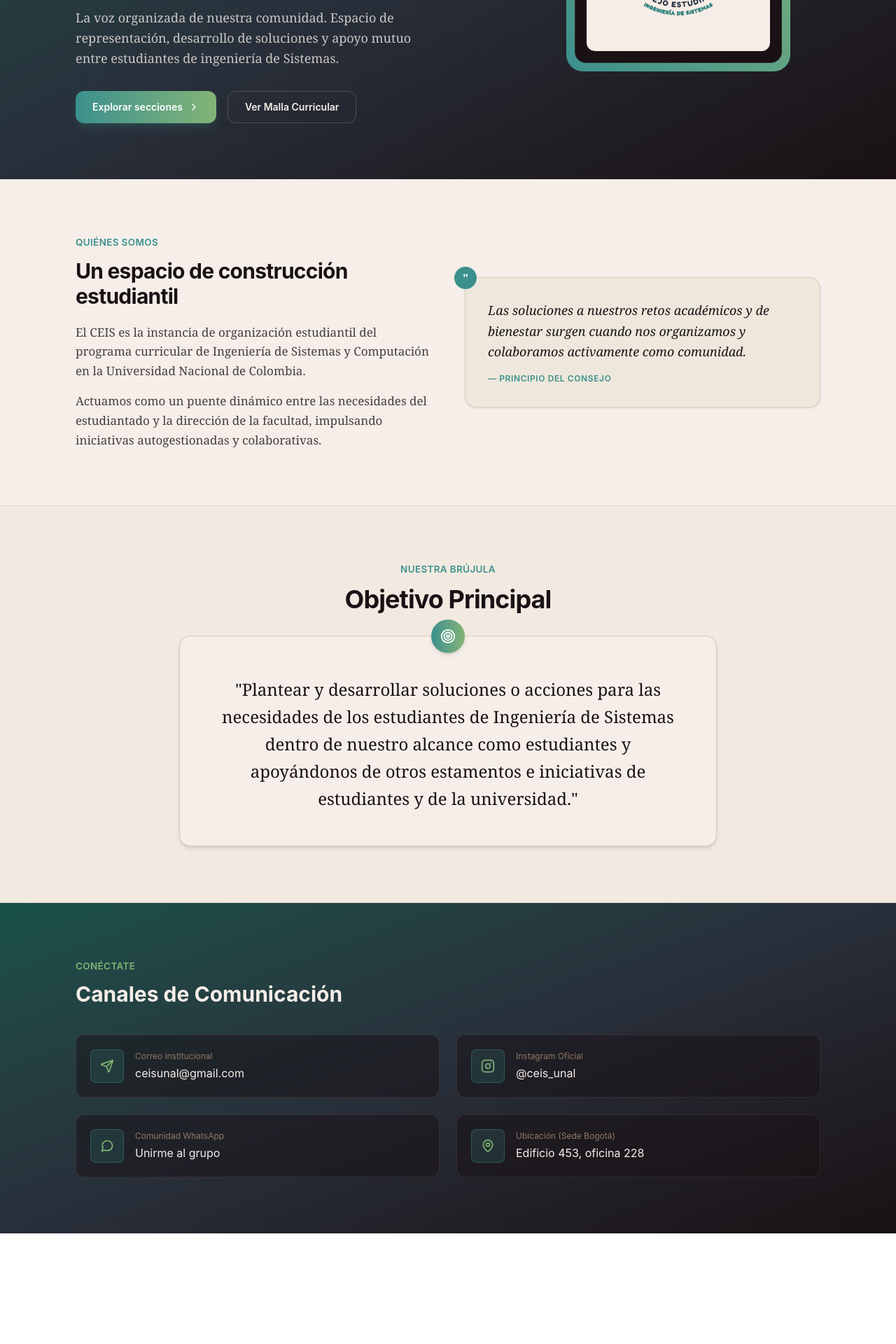
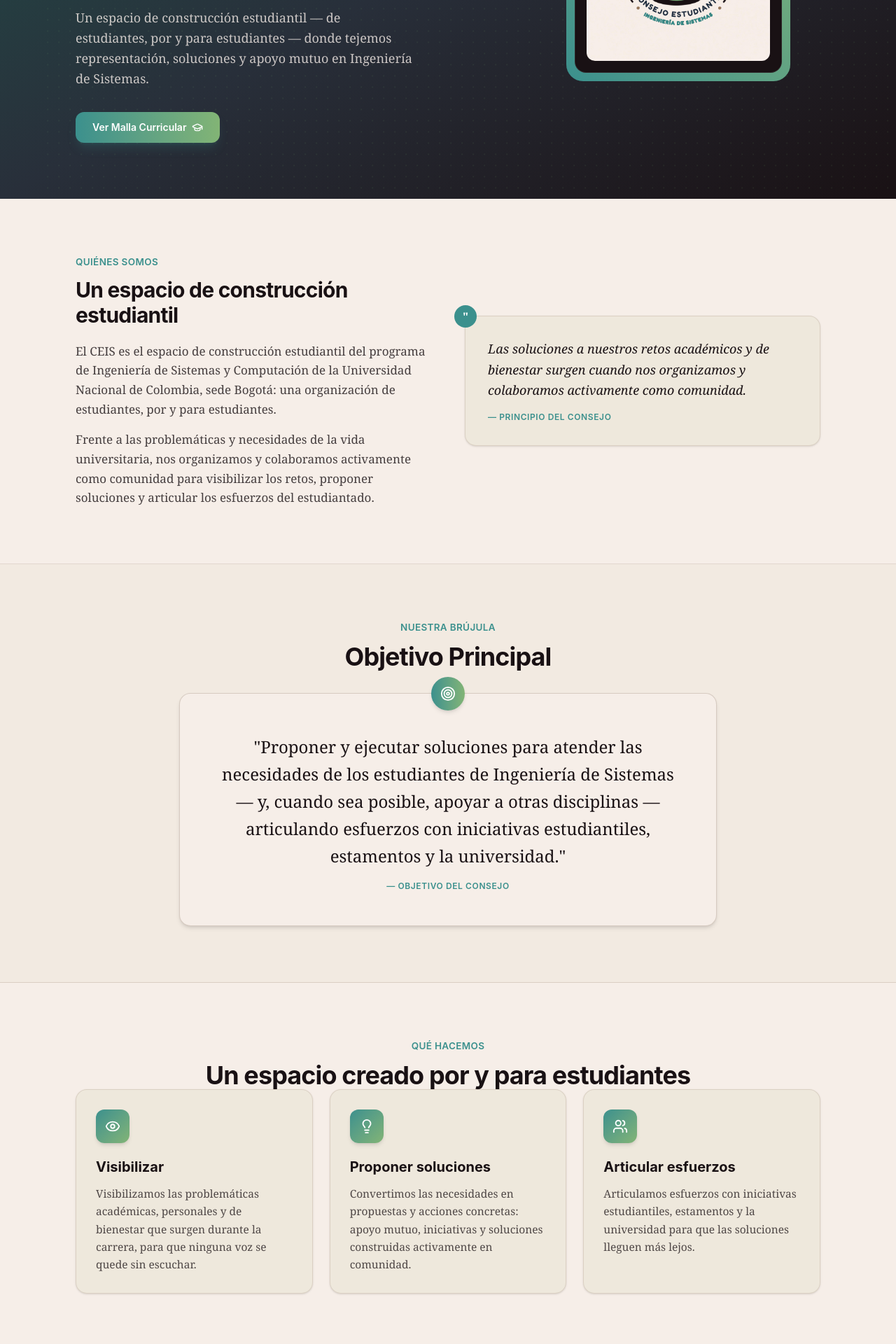
Before and after one commit to NikkoWebDev/ceis-unal, a React (Vite) app: page / in a window 1280 px wide. Shown: the part 480-2400 px from the top of the page at 70% size. Before the commit the page ends 2242 px from the top, so only its background shows below. Built offline with nearby package versions, Linux system fonts and the light colour scheme.

Commit message:
feat: add PilaresSection and enhance scroll animations for improved visibility

```diff
--- a/src/App.jsx
+++ b/src/App.jsx
@@ -1,5 +1,5 @@
 import React, { useState, useRef, useEffect, useLayoutEffect, useCallback } from 'react';
-import { Send, MapPin, ChevronRight, Sparkles, ArrowLeft, Info, Moon, Sun, Eye, EyeOff, ExternalLink, Layers } from 'lucide-react';
+import { Send, MapPin, Sparkles, ArrowLeft, Info, Moon, Sun, Eye, EyeOff, ExternalLink, Layers, GraduationCap, Lightbulb, Users } from 'lucide-react';
 
 /* ================= HOOKS ================= */
 
@@ -19,22 +19,23 @@
 
 function useScrollAnimation(threshold = 0.15) {
   const ref = useRef(null);
+  const [visible, setVisible] = useState(false);
   useEffect(() => {
     const el = ref.current;
-    if (!el) return;
+    if (!el || visible) return;
     const observer = new IntersectionObserver(
       ([entry]) => {
         if (entry.isIntersecting) {
-          el.classList.add('is-visible');
-          observer.unobserve(el);
+          setVisible(true);
+          observer.disconnect();
         }
       },
       { threshold, rootMargin: '0px 0px -40px 0px' }
     );
     observer.observe(el);
     return () => observer.disconnect();
-  }, [threshold]);
-  return ref;
+  }, [threshold, visible]);
+  return [ref, visible];
 }
 
 function useParallax(speed = 0.3) {
@@ -112,13 +113,13 @@
             {currentView === 'home' && (
               <>
                 <a href="#quienes-somos" onClick={(e) => handleNavClick(e, 'quienes-somos')} className={`transition-colors ${darkMode ? 'text-[#aeb8a4] hover:text-[#f0eee2]' : 'text-[#907A67] hover:text-[#191114]'}`}>Quiénes somos</a>
-                <a href="#objetivo" onClick={(e) => handleNavClick(e, 'objetivo')} className={`transition-colors ${darkMode ? 'text-[#aeb8a4] hover:text-[#f0eee2]' : 'text-[#907A67] hover:text-[#191114]'}`}>Nuestro Objetivo</a>
-                <a href="#espacio-interactivo" onClick={(e) => handleNavClick(e, 'espacio-interactivo')} className={`transition-colors ${darkMode ? 'text-[#aeb8a4] hover:text-[#f0eee2]' : 'text-[#907A67] hover:text-[#191114]'}`}>Comisiones y Consejo</a>
+                    <a href="#objetivo" onClick={(e) => handleNavClick(e, 'objetivo')} className={`transition-colors ${darkMode ? 'text-[#aeb8a4] hover:text-[#f0eee2]' : 'text-[#907A67] hover:text-[#191114]'}`}>Nuestro Objetivo</a>
+                    <a href="#que-hacemos" onClick={(e) => handleNavClick(e, 'que-hacemos')} className={`transition-colors ${darkMode ? 'text-[#aeb8a4] hover:text-[#f0eee2]' : 'text-[#907A67] hover:text-[#191114]'}`}>Qué hacemos</a>
               </>
             )}
 
             <button
-              onClick={() => setCurrentView('malla')}
+              onClick={() => { setCurrentView('malla'); window.scrollTo({ top: 0 }); }}
               className={`transition-colors font-medium bg-transparent border-none cursor-pointer text-sm ${
                 currentView === 'malla'
                   ? (darkMode ? 'text-[#c08a2e] font-bold underline' : 'text-[#3B908D] font-bold underline')
@@ -162,15 +163,16 @@
       <main className="flex-grow">
         {currentView === 'home' ? (
           <>
-            <HeroSection />
+            <HeroSection onVerMalla={() => { setCurrentView('malla'); window.scrollTo({ top: 0 }); }} />
             <QuienesSomosSection darkMode={darkMode} />
             <ObjetivoSection darkMode={darkMode} />
+            <PilaresSection darkMode={darkMode} />
           </>
         ) : (
           <div className="py-12 w-full animate-fadeIn">
             <div className="max-w-[1400px] mx-auto px-7">
               <button
-                onClick={() => setCurrentView('home')}
+                onClick={() => { setCurrentView('home'); window.scrollTo({ top: 0, behavior: 'smooth' }); }}
                 className={`inline-flex items-center gap-2 text-sm font-sans font-semibold mb-8 bg-transparent border-none cursor-pointer p-0 transition-colors ${
                   darkMode ? 'text-[#82B475] hover:underline' : 'text-[#3B908D] hover:underline'
                 }`}
@@ -206,11 +208,11 @@
 
 /* ================= SECCIÓN HERO ================= */
 
-function HeroSection() {
+function HeroSection({ onVerMalla }) {
   const parallaxOffset = useParallax(0.25);
   const { rotation, opacity } = useHeroRotation();
-  const titleRef = useScrollAnimation(0.1);
-  const subtitleRef = useScrollAnimation(0.1);
+  const [titleRef, titleVisible] = useScrollAnimation(0.1);
+  const [subtitleRef, subtitleVisible] = useScrollAnimation(0.1);
 
   return (
     <section className="bg-gradient-to-br from-[#18514A] via-[#282F3A] to-[#191114] text-[#F6EEE8] pt-28 pb-20 relative overflow-hidden" id="inicio">
@@ -220,7 +222,7 @@
         style={{ transform: `translateY(${parallaxOffset}px)` }}
       />
       <div className="max-w-[1120px] mx-auto px-7 grid grid-cols-1 md:grid-cols-[1.2fr_0.8fr] gap-12 items-center relative z-10">
-        <div ref={titleRef} className="animate-in-fade-up">
+        <div ref={titleRef} className={`animate-in-fade-up${titleVisible ? ' is-visible' : ''}`}>
           <span className="inline-flex items-center gap-2 font-sans text-[13px] text-[#82B475] border border-[#82B475]/30 rounded-full px-4 py-1.5 mb-6 bg-[#82B475]/10">
             <Sparkles size={14} /> Facultad de Ingeniería, Universidad Nacional de Colombia
           </span>
@@ -228,28 +230,21 @@
             Consejo Estudiantil de Ingeniería de Sistemas
           </h1>
           <p className="font-serif text-lg text-[#F6EEE8]/80 mt-5 max-w-[48ch] leading-relaxed">
-            La voz organizada de nuestra comunidad. Espacio de representación, desarrollo de soluciones y apoyo mutuo entre estudiantes de ingeniería de Sistemas.
+            Un espacio de construcción estudiantil — de estudiantes, por y para estudiantes — donde tejemos representación, soluciones y apoyo mutuo en Ingeniería de Sistemas.
           </p>
           <div className="flex flex-wrap gap-4 mt-8 font-sans">
-            <a
-              href="#espacio-interactivo"
-              onClick={(e) => { e.preventDefault(); smoothScrollTo('espacio-interactivo'); }}
-              className="btn-magnetic inline-flex items-center gap-2 text-sm font-semibold px-6 py-3 rounded-xl text-white bg-gradient-to-r from-[#3B908D] to-[#82B475] shadow-lg shadow-[#3B908D]/20"
+            <button
+              onClick={onVerMalla}
+              className="btn-magnetic inline-flex items-center gap-2 text-sm font-semibold px-6 py-3 rounded-xl text-white bg-gradient-to-r from-[#3B908D] to-[#82B475] shadow-lg shadow-[#3B908D]/20 cursor-pointer border-none"
             >
-              Explorar secciones <ChevronRight size={16} />
-            </a>
-            <button
-              onClick={() => setCurrentView('malla')}
-              className="btn-magnetic inline-flex items-center gap-2 text-sm font-semibold px-6 py-3 rounded-xl border border-[#F6EEE8]/20 text-[#F6EEE8] hover:bg-[#F6EEE8]/10 transition-colors cursor-pointer"
-            >
-              Ver Malla Curricular
+              Ver Malla Curricular <GraduationCap size={16} />
             </button>
           </div>
         </div>
 
         <div
           ref={subtitleRef}
-          className="flex justify-center animate-in-scale"
+          className={`flex justify-center animate-in-scale${subtitleVisible ? ' is-visible' : ''}`}
           style={{ opacity }}
         >
           <div
@@ -269,23 +264,23 @@
 /* ================= SECCIÓN QUIÉNES SOMOS ================= */
 
 function QuienesSomosSection({ darkMode }) {
-  const textRef = useScrollAnimation(0.15);
-  const quoteRef = useScrollAnimation(0.15);
+  const [textRef, textVisible] = useScrollAnimation(0.15);
+  const [quoteRef, quoteVisible] = useScrollAnimation(0.15);
 
   return (
     <section id="quienes-somos" className={`py-20 border-b transition-colors duration-300 ${darkMode ? 'border-[#f0eee2]/10' : 'border-[#907A67]/20'}`}>
       <div className="max-w-[1120px] mx-auto px-7 grid grid-cols-1 md:grid-cols-2 gap-12 items-center">
-        <div ref={textRef} className="animate-in-fade-left">
+        <div ref={textRef} className={`animate-in-fade-left${textVisible ? ' is-visible' : ''}`}>
           <p className={`font-sans text-[13.5px] font-semibold mb-3 tracking-wide uppercase ${darkMode ? 'text-[#82B475]' : 'text-[#3B908D]'}`}>Quiénes somos</p>
           <h2 className={`font-sans text-3xl font-bold tracking-tight mb-5 ${darkMode ? 'text-[#f0eee2]' : 'text-[#191114]'}`}>Un espacio de construcción estudiantil</h2>
           <p className={`text-[17px] leading-relaxed mb-4 ${darkMode ? 'text-[#f0eee2]/80' : 'text-[#191114]/80'}`}>
-            El CEIS es la instancia de organización estudiantil del programa curricular de Ingeniería de Sistemas y Computación en la Universidad Nacional de Colombia.
+            El CEIS es el espacio de construcción estudiantil del programa de Ingeniería de Sistemas y Computación de la Universidad Nacional de Colombia, sede Bogotá: una organización de estudiantes, por y para estudiantes.
           </p>
           <p className={`text-[17px] leading-relaxed ${darkMode ? 'text-[#f0eee2]/80' : 'text-[#191114]/80'}`}>
-            Actuamos como un puente dinámico entre las necesidades del estudiantado y la dirección de la facultad, impulsando iniciativas autogestionadas y colaborativas.
+            Frente a las problemáticas y necesidades de la vida universitaria, nos organizamos y colaboramos activamente como comunidad para visibilizar los retos, proponer soluciones y articular los esfuerzos del estudiantado.
           </p>
         </div>
-        <div ref={quoteRef} className={`animate-in-fade-right p-8 rounded-2xl border shadow-sm relative transition-colors duration-300 ${darkMode ? 'bg-[#152218] border-[#f0eee2]/15' : 'bg-[#E6E2D0]/50 border-[#907A67]/20'}`}>
+        <div ref={quoteRef} className={`${quoteVisible ? 'is-visible ' : ''}animate-in-fade-right p-8 rounded-2xl border shadow-sm relative transition-colors duration-300 ${darkMode ? 'bg-[#152218] border-[#f0eee2]/15' : 'bg-[#E6E2D0]/50 border-[#907A67]/20'}`}>
           <div className="absolute -top-4 -left-4 w-8 h-8 rounded-full bg-[#3B908D] flex items-center justify-center text-white font-bold">"</div>
           <p className={`font-serif italic text-lg leading-relaxed ${darkMode ? 'text-[#f0eee2]' : 'text-[#191114]'}`}>
             Las soluciones a nuestros retos académicos y de bienestar surgen cuando nos organizamos y colaboramos activamente como comunidad.
@@ -300,25 +295,83 @@
 /* ================= SECCIÓN OBJETIVO ================= */
 
 function ObjetivoSection({ darkMode }) {
-  const ref = useScrollAnimation(0.15);
+  const [ref, visible] = useScrollAnimation(0.15);
 
   return (
     <section id="objetivo" className={`py-20 border-b transition-colors duration-300 ${darkMode ? 'bg-[#152218]/40 border-[#f0eee2]/10' : 'bg-[#E6E2D0]/30 border-[#907A67]/25'}`}>
       <div className="max-w-[1120px] mx-auto px-7 text-center">
         <p className={`font-sans text-[13.5px] font-semibold mb-3 tracking-wide uppercase ${darkMode ? 'text-[#82B475]' : 'text-[#3B908D]'}`}>Nuestra Brújula</p>
         <h2 className={`font-sans text-3xl md:text-4xl font-bold tracking-tight mb-8 ${darkMode ? 'text-[#f0eee2]' : 'text-[#191114]'}`}>Objetivo Principal</h2>
-        <div ref={ref} className={`animate-in-scale max-w-3xl mx-auto p-8 md:p-12 rounded-2xl shadow-md relative border transition-colors duration-300 ${
+        <div ref={ref} className={`${visible ? 'is-visible ' : ''}animate-in-scale max-w-3xl mx-auto p-8 md:p-12 rounded-2xl shadow-md relative border transition-colors duration-300 ${
           darkMode ? 'bg-[#152218] border-[#f0eee2]/20 text-[#f0eee2]' : 'bg-[#F6EEE8] border-[#907A67]/30 text-[#191114]'
         }`}>
           <div className="absolute top-0 left-1/2 transform -translate-x-1/2 -translate-y-1/2 w-12 h-12 rounded-full bg-gradient-to-r from-[#3B908D] to-[#82B475] flex items-center justify-center text-white shadow-md">
             <TargetIcon />
           </div>
           <p className="text-xl md:text-2xl font-serif leading-relaxed mt-2">
-            "Plantear y desarrollar soluciones o acciones para las necesidades de los estudiantes de Ingeniería de Sistemas dentro de nuestro alcance como estudiantes y apoyándonos de otros estamentos e iniciativas de estudiantes y de la universidad."
+            "Proponer y ejecutar soluciones para atender las necesidades de los estudiantes de Ingeniería de Sistemas — y, cuando sea posible, apoyar a otras disciplinas — articulando esfuerzos con iniciativas estudiantiles, estamentos y la universidad."
           </p>
+          <span className={`block mt-4 font-sans text-xs font-semibold tracking-wider uppercase ${darkMode ? 'text-[#82B475]' : 'text-[#3B908D]'}`}>— Objetivo del Consejo</span>
         </div>
       </div>
     </section>
+  );
+}
+
+/* ================= SECCIÓN QUÉ HACEMOS ================= */
+
+function PilaresSection({ darkMode }) {
+  const [headerRef, headerVisible] = useScrollAnimation(0.15);
+  const pilares = [
+    {
+      icon: <Eye size={22} />,
+      title: 'Visibilizar',
+      text: 'Visibilizamos las problemáticas académicas, personales y de bienestar que surgen durante la carrera, para que ninguna voz se quede sin escuchar.',
+    },
+    {
+      icon: <Lightbulb size={22} />,
+      title: 'Proponer soluciones',
+      text: 'Convertimos las necesidades en propuestas y acciones concretas: apoyo mutuo, iniciativas y soluciones construidas activamente en comunidad.',
+    },
+    {
+      icon: <Users size={22} />,
+      title: 'Articular esfuerzos',
+      text: 'Articulamos esfuerzos con iniciativas estudiantiles, estamentos y la universidad para que las soluciones lleguen más lejos.',
+    },
+  ];
+
+  return (
+    <section id="que-hacemos" className={`py-20 border-b transition-colors duration-300 ${darkMode ? 'border-[#f0eee2]/10' : 'border-[#907A67]/20'}`}>
+      <div className="max-w-[1120px] mx-auto px-7">
+        <div ref={headerRef} className={`animate-in-fade-up text-center mb-12${headerVisible ? ' is-visible' : ''}`}>
+          <p className={`font-sans text-[13.5px] font-semibold mb-3 tracking-wide uppercase ${darkMode ? 'text-[#82B475]' : 'text-[#3B908D]'}`}>Qué hacemos</p>
+          <h2 className={`font-sans text-3xl md:text-4xl font-bold tracking-tight ${darkMode ? 'text-[#f0eee2]' : 'text-[#191114]'}`}>Un espacio creado por y para estudiantes</h2>
+        </div>
+        <div className="grid grid-cols-1 md:grid-cols-3 gap-6">
+          {pilares.map((pilar, i) => (
+            <PilarCard key={pilar.title} {...pilar} index={i} darkMode={darkMode} />
+          ))}
+        </div>
+      </div>
+    </section>
+  );
+}
+
+function PilarCard({ icon, title, text, index, darkMode }) {
+  const [ref, visible] = useScrollAnimation(0.15);
+  return (
+    <div
+      ref={ref}
+      className={`${visible ? 'is-visible ' : ''}animate-in-fade-up stagger-${index + 1} p-7 rounded-2xl border shadow-sm transition-colors duration-300 ${
+        darkMode ? 'bg-[#152218] border-[#f0eee2]/15' : 'bg-[#E6E2D0]/50 border-[#907A67]/20'
+      }`}
+    >
+      <div className="w-12 h-12 rounded-xl bg-gradient-to-br from-[#3B908D] to-[#82B475] flex items-center justify-center text-white shadow-md mb-5">
+        {icon}
+      </div>
+      <h3 className={`font-sans text-xl font-bold mb-3 ${darkMode ? 'text-[#f0eee2]' : 'text-[#191114]'}`}>{title}</h3>
+      <p className={`text-[15.5px] leading-relaxed ${darkMode ? 'text-[#f0eee2]/75' : 'text-[#191114]/75'}`}>{text}</p>
+    </div>
   );
 }
 
@@ -347,9 +400,9 @@
 }
 
 function SectionHeader({ label, title }) {
-  const ref = useScrollAnimation(0.15);
+  const [ref, visible] = useScrollAnimation(0.15);
   return (
-    <div ref={ref} className="animate-in-fade-up mb-10">
+    <div ref={ref} className={`animate-in-fade-up mb-10${visible ? ' is-visible' : ''}`}>
       <p className="font-sans text-[13.5px] text-[#82B475] font-semibold mb-3 tracking-wide uppercase">{label}</p>
       <h2 className="font-sans text-3xl font-bold">{title}</h2>
     </div>
@@ -357,11 +410,11 @@
 }
 
 function ContactCard({ icon, label, value, href, external, index }) {
-  const ref = useScrollAnimation(0.1);
+  const [ref, visible] = useScrollAnimation(0.1);
   return (
     <div
       ref={ref}
-      className={`animate-in-fade-up stagger-${index + 1} contact-card-hover flex items-center gap-4 bg-[#191114]/50 p-5 rounded-xl border border-[#907A67]/20`}
+      className={`${visible ? 'is-visible ' : ''}animate-in-fade-up stagger-${index + 1} contact-card-hover flex items-center gap-4 bg-[#191114]/50 p-5 rounded-xl border border-[#907A67]/20`}
     >
       <div className="w-12 h-12 rounded-lg bg-[#3B908D]/20 border border-[#3B908D]/40 flex items-center justify-center text-[#82B475] shrink-0">
         {icon}
```
